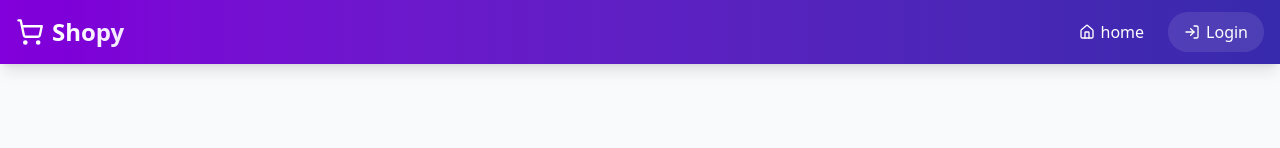
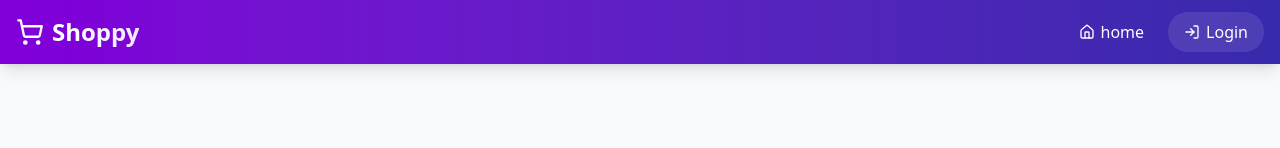
Before and after one commit to WoutSeverens-UCLL/cloud-native-engineering-groep11, a Next.js app in the folder frontend/: page / in a window 1280 px wide. Shown: the top 148 px of the page. Built offline with nearby package versions, Linux system fonts and the light colour scheme.

Commit message:
script aangepast

```diff
--- a/frontend/components/header.tsx
+++ b/frontend/components/header.tsx
@@ -55,7 +55,7 @@ const Header = () => {
           <Link href="/" className="flex items-center space-x-2">
             <ShoppingCart className="h-7 w-7" />
             <span className="text-2xl font-bold bg-clip-text text-transparent bg-gradient-to-r from-white to-purple-100">
-              Shopy
+              Shoppy
             </span>
           </Link>
 
```
